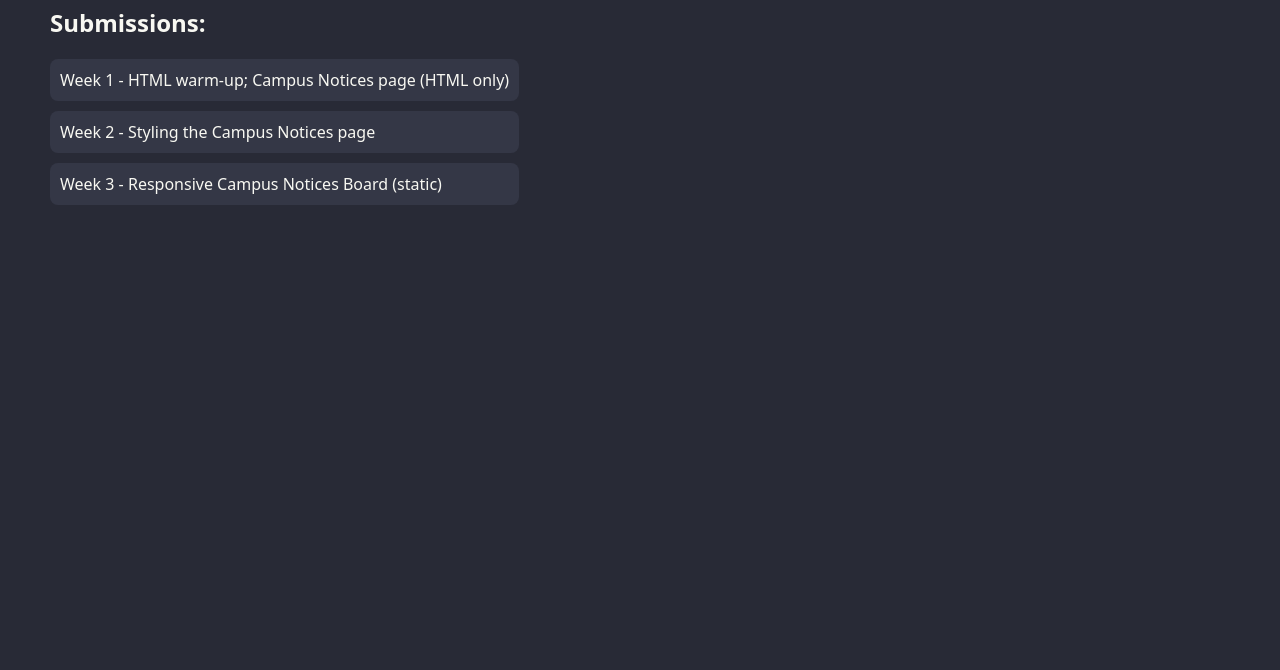
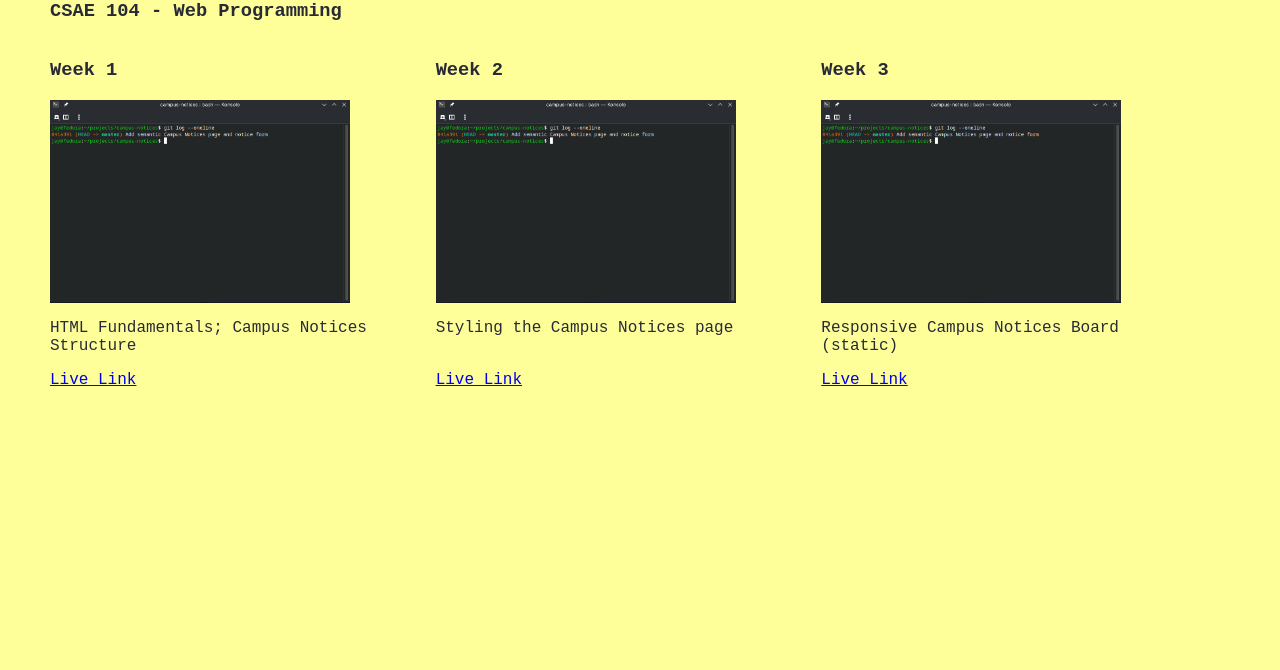
Before and after one commit to jayjayyymon/campus-notice-board, a plain HTML site: page index.html in a window 1280 px wide. Shown: the part 130-800 px from the top of the page. Drawn offline with Linux system fonts and the light colour scheme.

Commit message:
Fix Main Page Layout

```diff
--- a/index.html
+++ b/index.html
@@ -8,22 +8,29 @@
   </head>
   <body>
     <header>
-      <h1>CSAE 104 - Web Programming</h1>
+      <h1>Ignacio, Justine James</h1>
+      <h3>CSAE 104 - Web Programming</h3>
     </header>
 
-    <main>
-      <h2>Submissions:</h2>
-      <div class="container">
-        <a href="./week1/week1.html"
-          >Week 1 - HTML warm-up; Campus Notices page (HTML only)
-        </a>
-        <a href="./week2/week2.html"
-          >Week 2 - Styling the Campus Notices page
-        </a>
-        <a href="./week3/week3.html"
-          >Week 3 - Responsive Campus Notices Board (static)
-        </a>
-      </div>
+    <main class="container">
+      <article class="week">
+        <h3>Week 1</h3>
+        <img src="./week3/images/1st week.png" alt="" />
+        <p>HTML Fundamentals; Campus Notices Structure</p>
+        <a href="./week1/week1.html">Live Link</a>
+      </article>
+      <article class="week">
+        <h3>Week 2</h3>
+        <img src="./week3/images/1st week.png" alt="" />
+        <p>Styling the Campus Notices page</p>
+        <a href="./week2/week2.html">Live Link</a>
+      </article>
+      <article class="week">
+        <h3>Week 3</h3>
+        <img src="./week3/images/1st week.png" alt="" />
+        <p>Responsive Campus Notices Board (static)</p>
+        <a href="./week3/week3.html">Live Link</a>
+      </article>
     </main>
   </body>
 </html>
--- a/styles.css
+++ b/styles.css
@@ -1,22 +1,10 @@
 * {
   box-sizing: border-box;
-  font-family:
-    system-ui,
-    -apple-system,
-    BlinkMacSystemFont,
-    "Segoe UI",
-    Roboto,
-    Oxygen,
-    Ubuntu,
-    Cantarell,
-    "Open Sans",
-    "Helvetica Neue",
-    sans-serif;
+  font-family: "Courier New", Courier, monospace;
 }
 :root {
-  --bg: #282a36;
-  --text: #f8f8f2;
-  --card: #343746;
+  --text: #282a36;
+  --bg: #ffff9a;
 }
 body {
   background: var(--bg);
@@ -27,22 +15,22 @@ body {
 
 .container {
   display: flex;
-  flex-direction: column;
-  gap: 10px;
+  gap: 20px;
   width: fit-content;
+  flex-wrap: wrap;
 }
 
-.container a {
-  background-color: var(--card);
-  border-radius: 8px;
-  text-decoration: none;
-  padding: 10px;
-  color: var(--text);
+img {
+  max-width: 300px;
 }
 
-a:hover {
-  background-color: lightgray;
-  border-radius: 8px;
-  border: solid blue 1px;
-  color: black;
+.week {
+  display: flex;
+  flex: 1;
+  flex-wrap: wrap;
+  flex-direction: column;
 }
+
+.week a {
+  margin-top: auto;
+}
--- a/week3/styles.css
+++ b/week3/styles.css
@@ -56,7 +56,7 @@ header {
   border-bottom: solid 4px var(--accent);
   align-items: center;
   justify-content: space-between;
-  position: sticky;
+
   top: 0;
   background-color: var(--primary);
   z-index: 10;
```
